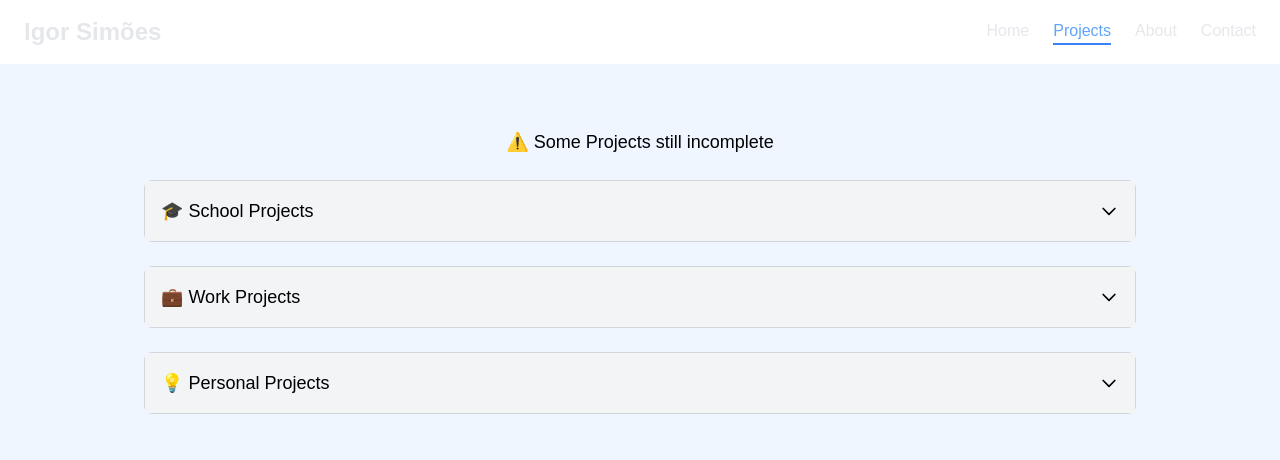
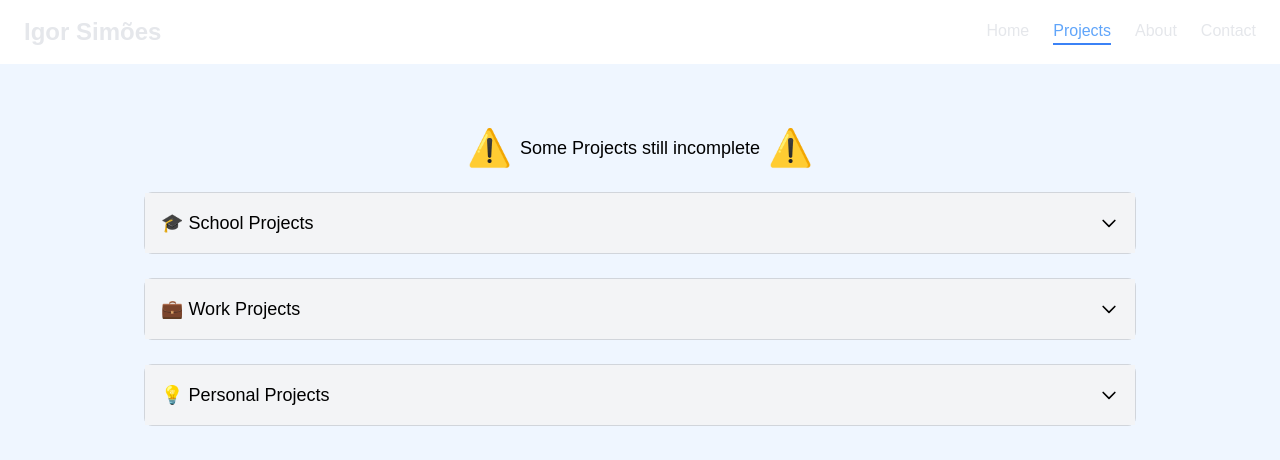
Before and after one commit to igor96SS/portfolio-vue, a Vue app: page /projects in a window 1280 px wide. Shown: the top 460 px of the page. Built offline with nearby package versions, Linux system fonts and the light colour scheme.

Commit message:
improve info

```diff
--- a/src/components/Projects.vue
+++ b/src/components/Projects.vue
@@ -17,14 +17,16 @@ const schoolProjects = ref(SchoolProjects);
 const workProjects = ref(WorkProjects);
 const personalProjects = ref(PersonalProjects);
 
-
 </script>
 
 <template>
     <div class="max-w-5xl mx-auto py-10 px-4">
-      <div class="flex mb-6 justify-center text-lg">
-        ⚠️ Some Projects still incomplete
+      <div class="flex mb-6 justify-center text-lg items-center space-x-2">
+        <span class="text-4xl">⚠️</span>
+        <span>Some Projects still incomplete</span>
+        <span class="text-4xl">⚠️</span>
       </div>
+
       <!-- SCHOOL PROJECTS -->
       <div class="mb-6 border border-gray-300 dark:border-gray-700 rounded-lg">
         <button
```
